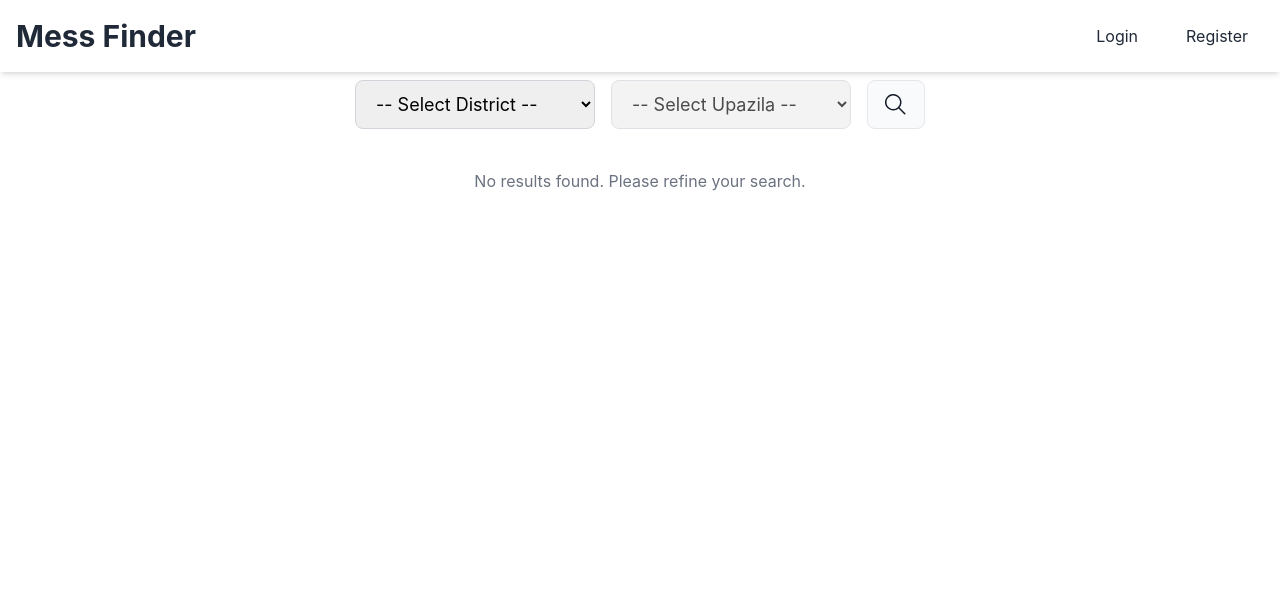
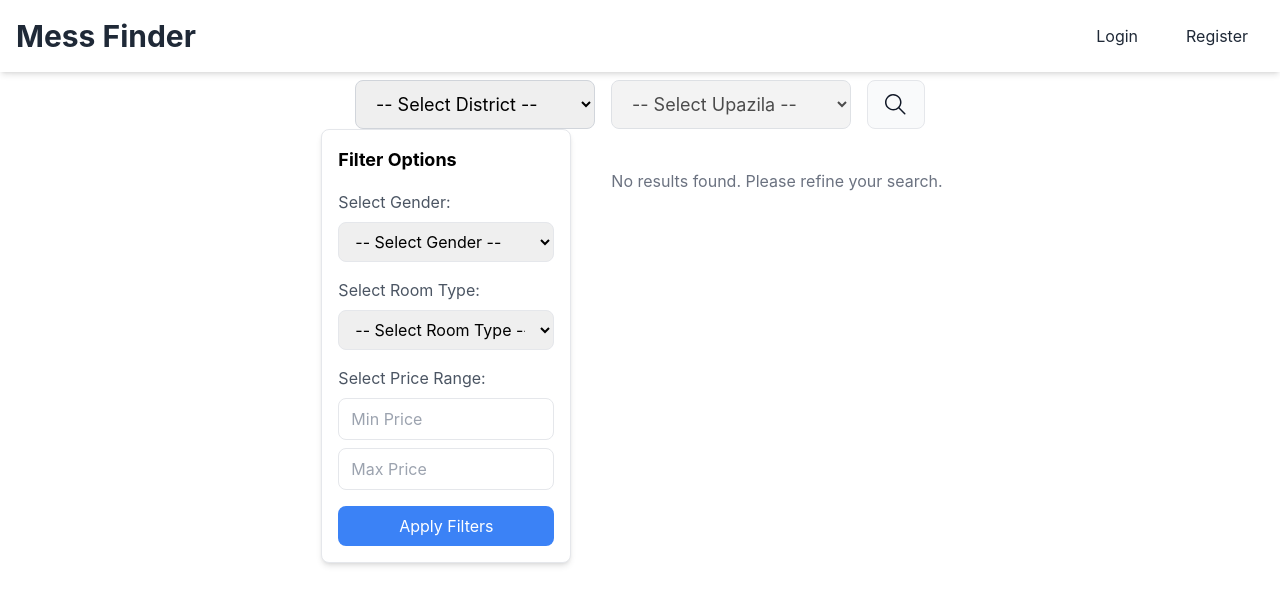
Before and after one commit to NahiyanSamit/mess-finder, a React (Create React App) app: page /#/Search in a window 1280 px wide. Shown: the top 604 px of the page. Built offline with nearby package versions, Linux system fonts and the light colour scheme.

Commit message:
mess file

```diff
--- a/src/App.jsx
+++ b/src/App.jsx
@@ -9,7 +9,7 @@ function App() {
         <HashRouter>
             <Routes>
                 <Route path="/" element={<Home />} />
-                <Route path="/Mess" element={<Mess />} />
+                <Route path="/Mess/:id" element={<Mess />} />
                 <Route path="/Profile" element={<Profile />} />
                 <Route path="/Search" element={<Search />} />
             </Routes>
--- a/src/pages/Mess.jsx
+++ b/src/pages/Mess.jsx
@@ -0,0 +1,43 @@
+import React from "react";
+import { useLocation, useNavigate } from "react-router-dom";
+
+function Mess() {
+    const { state } = useLocation();
+    const navigate = useNavigate();
+    const mess = state?.mess; // Retrieve the mess details from the passed state
+
+    // If no mess data is available, display a message
+    if (!mess) {
+        return (
+            <div className="text-center mt-10">
+                <p className="text-gray-500 text-xl">No mess details available.</p>
+                <button
+                    onClick={() => navigate(-1)} // Navigate back to the previous page
+                    className="mt-4 py-2 px-4 bg-blue-500 text-white rounded-lg hover:bg-blue-600"
+                >
+                    Go Back
+                </button>
+            </div>
+        );
+    }
+
+    return (
+        <div className="max-w-4xl mx-auto mt-8 p-6 bg-white rounded-lg shadow-lg">
+            <h1 className="text-3xl font-bold text-gray-800 mb-4">{mess.name}</h1>
+            <p className="text-lg text-gray-700 mb-2">
+                <span className="font-semibold">Location:</span> {mess.district}, {mess.upazila}
+            </p>
+            <p className="text-lg text-gray-700 mb-4">
+                <span className="font-semibold">Details:</span> {mess.details}
+            </p>
+            <button
+                onClick={() => navigate(-1)} // Navigate back to the previous page
+                className="py-2 px-4 bg-blue-500 text-white rounded-lg hover:bg-blue-600"
+            >
+                Go Back
+            </button>
+        </div>
+    );
+};
+
+export { Mess };
--- a/src/pages/Search.jsx
+++ b/src/pages/Search.jsx
@@ -1,6 +1,6 @@
 import Dropdown from "../components/Dropdown";
 import React, { useState } from "react";
-import { useLocation } from "react-router-dom";
+import { useLocation, useNavigate } from "react-router-dom";
 import LoginModal from "../components/LoginModal";
 import RegisterModal from "../components/RegisterModal";
 
@@ -14,8 +14,16 @@ function Search() {
     const toggleRegister = () => setShowRegister(!showRegister);
 
     const location = useLocation();
+    const navigate = useNavigate();
     const searchResults = location.state?.results || []; // Retrieve passed state
 
+    const filterSearch = () => {
+        // Implement search filtering logic here
+    };
+
+    const messDetails = (mess) => {
+        navigate(`/Mess/${mess.id}`, { state: { mess } });
+    };
 
     return (
         <div className="App">
@@ -49,6 +57,85 @@ function Search() {
             <div className="mt-20">
                 <Dropdown />
             </div>
+            <div className="flex flex-wrap gap-4 justify-center">
+                {/* Parent container for the filter and results */}
+                <div className="grid grid-cols-1 md:grid-cols-[250px_1fr] gap-6">
+                    {/* Left Filter Section */}
+                    <div className="bg-white p-4 border rounded-lg shadow-md">
+                        <h3 className="text-lg font-bold mb-4">
+                            Filter Options
+                        </h3>
+                        {/* gender select option */}
+                        <div className="mb-4">
+                            <label
+                                htmlFor="gender"
+                                className="block text-gray-600 mb-2"
+                            >
+                                Select Gender:
+                            </label>
+                            <select
+                                id="gender"
+                                // value={selectedGender}
+                                // onChange={(e) =>
+                                //     setSelectedGender(e.target.value)
+                                // }
+                                className="w-full py-2 px-3 border rounded-lg focus:outline-none focus:ring-2 focus:ring-blue-500"
+                            >
+                                <option value="">-- Select Gender --</option>
+                                <option value="male">Male</option>
+                                <option value="female">Female</option>
+                            </select>
+                        </div>
+                        {/* mess type select option */}
+                        <div className="mb-4">
+                            <label
+                                htmlFor="messType"
+                                className="block text-gray-600 mb-2"
+                            >
+                                Select Room Type:
+                            </label>
+                            <select
+                                id="gender"
+                                // value={selectedGender}
+                                // onChange={(e) =>
+                                //     setSelectedGender(e.target.value)
+                                // }
+                                className="w-full py-2 px-3 border rounded-lg focus:outline-none focus:ring-2 focus:ring-blue-500"
+                            >
+                                <option value="">-- Select Room Type --</option>
+                                <option value="male">Single</option>
+                                <option value="female">Shared</option>
+                            </select>
+                        </div>
+                        {/* Seat price range */}
+                        <div className="mb-4">
+                            <label
+                                htmlFor="price"
+                                className="block text-gray-600 mb-2"
+                            >
+                                Select Price Range:
+                            </label>
+                            <input
+                                type="number"
+                                placeholder="Min Price"
+                                className="w-full py-2 px-3 border rounded-lg focus:outline-none focus:ring-2 focus:ring-blue-500"
+                            />
+                            <input
+                                type="number"
+                                placeholder="Max Price"
+                                className="w-full py-2 px-3 border rounded-lg focus:outline-none focus:ring-2 focus:ring-blue-500 mt-2"
+                            />
+                        </div>
+                        <button
+                            type="button"
+                            onClick={filterSearch}
+                            className="w-full py-2 px-3 bg-blue-500 text-white rounded-lg hover:bg-blue-600 transition-colors"
+                        >
+                            Apply Filters
+                        </button>
+                    </div>
+
+                    {/* Right Search Results Section */}
                     <div className="p-4">
                         {searchResults.length > 0 ? (
                             <div className="grid grid-cols-1 md:grid-cols-2 lg:grid-cols-3 gap-4 mt-6">
@@ -60,10 +147,25 @@ function Search() {
                                         <h2 className="text-xl font-bold mb-2">
                                             {mess.name}
                                         </h2>
-                                <p className="text-gray-700">{mess.location}</p>
+                                        <p className="text-gray-700">
+                                            {mess.location}
+                                        </p>
                                         <p className="text-gray-600 mt-2">
                                             {mess.details}
                                         </p>
+                                        <div className="flex justify-between items-center mt-4">
+                                            <p className="text-blue-500 font-bold">
+                                                {mess.price}
+                                            </p>
+                                            <button
+                                                className="text-white bg-blue-500 px-4 py-2 rounded-lg hover:bg-blue-600 transition-colors"
+                                                onClick={() =>
+                                                    messDetails(mess)
+                                                } // Correct invocation
+                                            >
+                                                View Details
+                                            </button>
+                                        </div>
                                     </div>
                                 ))}
                             </div>
@@ -72,6 +174,8 @@ function Search() {
                                 No results found. Please refine your search.
                             </p>
                         )}
+                    </div>
+                </div>
             </div>
 
             {/* Login Modal */}
```
Lines whose indentation alone changed are shown as unchanged.
